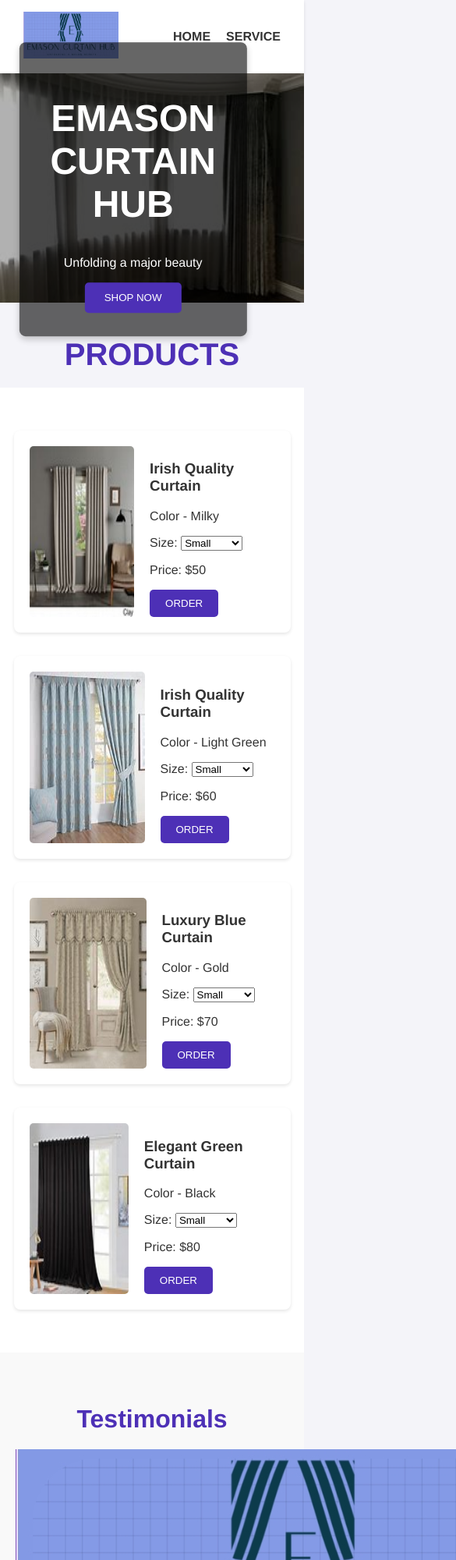
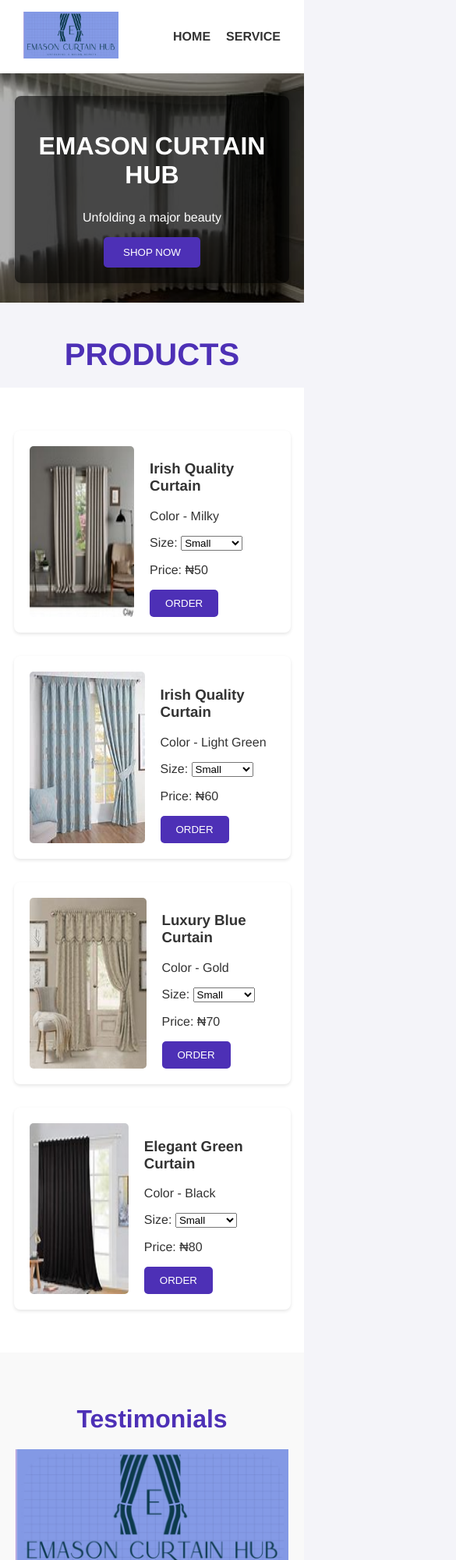
Before and after one commit to OZOUMEEMMANUEL/EMASON-HUB, a plain HTML site: page index.html in a window 390 px wide. Shown: the top 2000 px of the page at 78% size, 585 px wide, since content can reach past the window. Drawn offline with Linux system fonts and the light colour scheme.

Commit message:
made an adjustment for the hero section and testimonie image section, by makin it responsive

```diff
--- a/components/ProductDisplay.js
+++ b/components/ProductDisplay.js
@@ -19,8 +19,7 @@ const ProductDisplay = ({ product }) => {
           </option>
         ))}
       </select>
-      <p>Price: ${selectedSize.price}</p>
-      {/* ...existing code... */}
+      <p>Price: ₦{selectedSize.price}</p>
     </div>
   );
 };
--- a/index.html
+++ b/index.html
@@ -46,7 +46,7 @@
                         <option value="xx-large">XX-Large</option>
                     </select>
                 </p>
-                <p>Price: <span id="price">$50</span></p>
+                <p>Price: <span id="price">₦50</span></p>
                 <button onclick="orderProduct('Irish Quality Curtain', 'Black', 'size', 'price')">ORDER</button>
             </div>
         </div>
@@ -65,7 +65,7 @@
                         <option value="xx-large">XX-Large</option>
                     </select>
                 </p>
-                <p>Price: <span id="price2">$60</span></p>
+                <p>Price: <span id="price2">₦60</span></p>
                 <button onclick="orderProduct('Irish Quality Curtain', 'Black', 'size2', 'price2')">ORDER</button>
             </div>
         </div>
@@ -84,7 +84,7 @@
                         <option value="xx-large">XX-Large</option>
                     </select>
                 </p>
-                <p>Price: <span id="price3">$70</span></p>
+                <p>Price: <span id="price3">₦70</span></p>
                 <button onclick="orderProduct('Luxury Blue Curtain', 'Blue', 'size3', 'price3')">ORDER</button>
             </div>
         </div>
@@ -103,7 +103,7 @@
                         <option value="xx-large">XX-Large</option>
                     </select>
                 </p>
-                <p>Price: <span id="price4">$80</span></p>
+                <p>Price: <span id="price4">₦80</span></p>
                 <button onclick="orderProduct('Elegant Green Curtain', 'Green', 'size4', 'price4')">ORDER</button>
             </div>
         </div>
@@ -111,7 +111,7 @@
 
     <section class="testimonials">
         <h2>Testimonials</h2>
-        <img src="images/logo.jpeg" alt="Emason Curtain Hub Logo">
+        <img src="images/logo.jpeg" alt="Emason Curtain Hub Logo" style="max-width: 100%; height: auto;">
     </section>
 
     <footer>
@@ -153,7 +153,7 @@
         function updatePrice(sizeId, priceId, productId) {
             const size = document.getElementById(sizeId).value;
             const price = productPrices[productId][size];
-            document.getElementById(priceId).innerText = `$${price}`;
+            document.getElementById(priceId).innerText = `₦${price}`;
         }
 
         function orderProduct(name, color, sizeId, priceId) {
--- a/style.css
+++ b/style.css
@@ -59,16 +59,22 @@ nav ul li a:active {
 .hero-text {
     position: absolute;
     top: 50%;
-    left: 25%;
-    transform: translate(-25%, -50%);
+    left: 50%;
+    transform: translate(-50%, -50%);
     background: rgba(0, 0, 0, 0.6);
     padding: 30px;
     border-radius: 8px;
     box-shadow: 0 4px 8px rgba(0, 0, 0, 0.2);
+    width: 80%;
+    max-width: 600px;
 }
 
 .hero-text h1 {
-    font-size: 3em;
+    font-size: 2.5em;
+}
+
+.hero-text p {
+    font-size: 1.2em;
 }
 
 .hero-text button {
@@ -83,6 +89,20 @@ nav ul li a:active {
 
 .hero-text button:hover {
     background: #3b248a;
+}
+
+@media (max-width: 768px) {
+    .hero-text h1 {
+        font-size: 2em;
+    }
+
+    .hero-text p {
+        font-size: 1em;
+    }
+
+    .hero-text {
+        padding: 20px;
+    }
 }
 
 /* Products Section */
@@ -162,6 +182,14 @@ nav ul li a:active {
     box-shadow: 0 2px 4px rgba(0, 0, 0, 0.1);
 }
 
+.testimonials img {
+    width: 100%;
+    height: auto;
+    max-width: 600px;
+    margin: 0 auto;
+    display: block;
+}
+
 /* Footer */
 footer {
     text-align: center;
```
